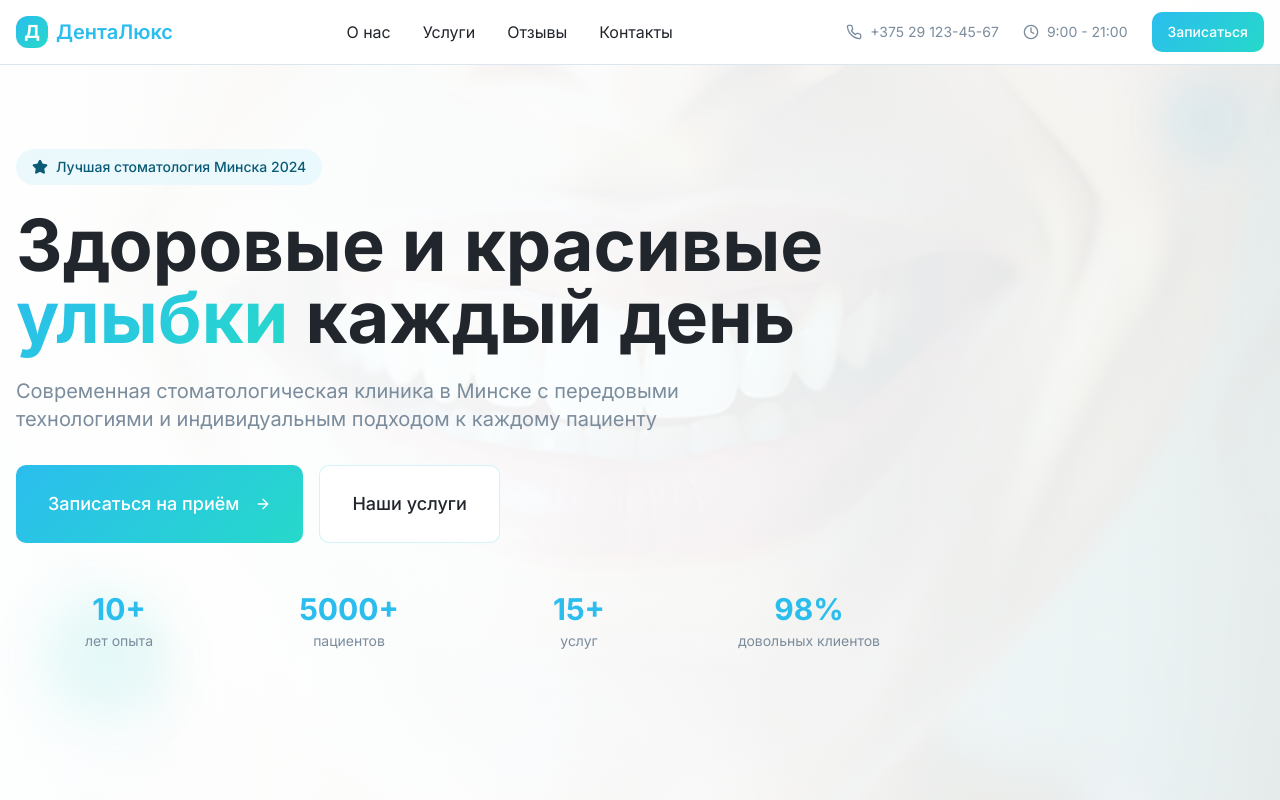
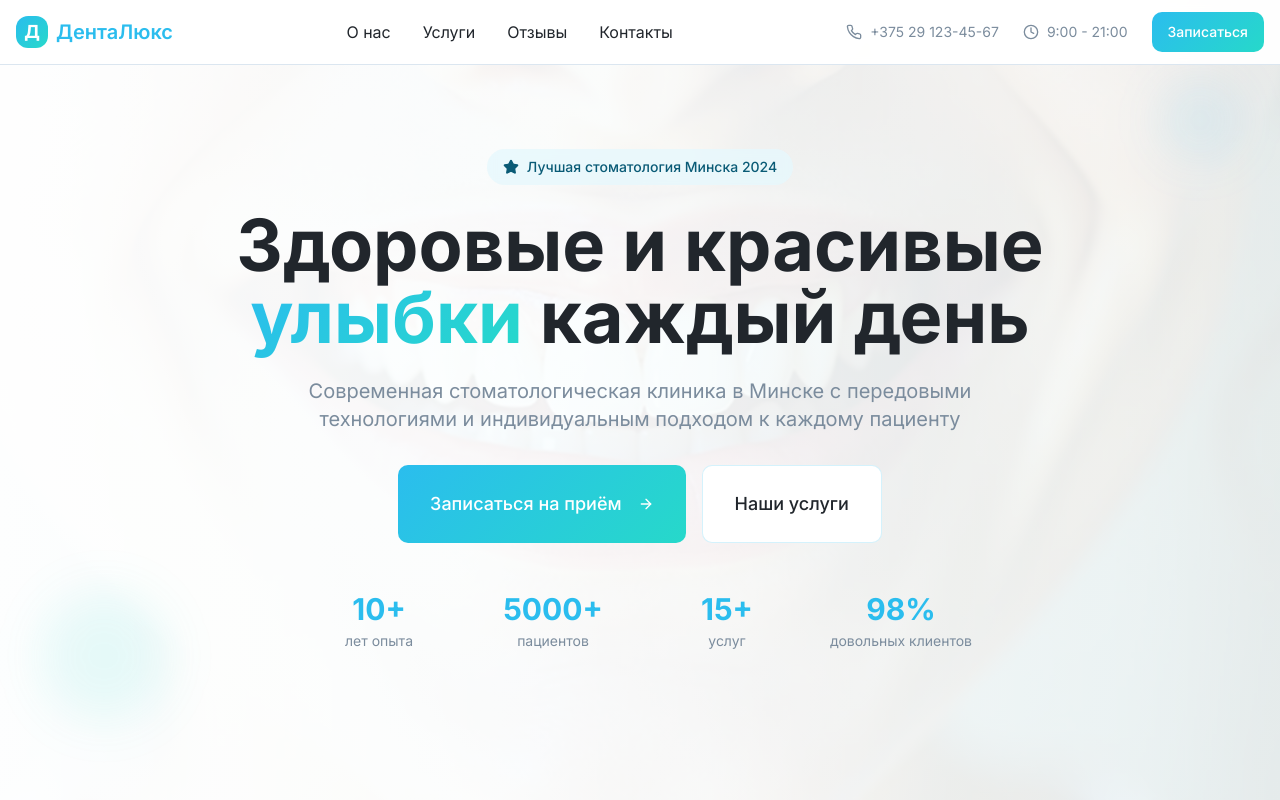
Before and after one commit to taniarub/brightsmile-clinic, a React (Vite) app: page / in a window 1280 px wide. Shown: the top 800 px of the page. Built offline with nearby package versions, Linux system fonts and the light colour scheme.

Commit message:
Center Hero Section
Center align all content within the hero section.

```diff
--- a/src/components/Hero.tsx
+++ b/src/components/Hero.tsx
@@ -22,8 +22,8 @@ const Hero = () => {
         <div className="absolute inset-0 bg-gradient-to-r from-background/95 to-background/50"></div>
       </div>
 
-      <div className="container mx-auto px-4 relative z-10">
-        <div className="max-w-4xl">
+      <div className="container mx-auto px-4 relative z-10 text-center">
+        <div className="max-w-4xl mx-auto">
           <div className="animate-fade-up">
             {/* Бейдж */}
             <div className="inline-flex items-center space-x-2 bg-accent/80 backdrop-blur-sm text-accent-foreground px-4 py-2 rounded-full text-sm font-medium mb-6">
@@ -41,13 +41,13 @@ const Hero = () => {
             </h1>
 
             {/* Подзаголовок */}
-            <p className="text-lg md:text-xl text-muted-foreground mb-8 max-w-2xl leading-relaxed">
+            <p className="text-lg md:text-xl text-muted-foreground mb-8 max-w-2xl mx-auto leading-relaxed">
               Современная стоматологическая клиника в Минске с передовыми технологиями
               и индивидуальным подходом к каждому пациенту
             </p>
 
             {/* Кнопки действий */}
-            <div className="flex flex-col sm:flex-row gap-4 mb-12">
+            <div className="flex flex-col sm:flex-row gap-4 mb-12 justify-center">
               <Button
                 size="lg"
                 onClick={scrollToAppointment}
@@ -72,7 +72,7 @@ const Hero = () => {
             </div>
 
             {/* Статистика */}
-            <div className="grid grid-cols-2 md:grid-cols-4 gap-6">
+            <div className="grid grid-cols-2 md:grid-cols-4 gap-6 max-w-2xl mx-auto">
               <div className="text-center">
                 <div className="text-2xl md:text-3xl font-bold text-primary mb-1">10+</div>
                 <div className="text-sm text-muted-foreground">лет опыта</div>
```
